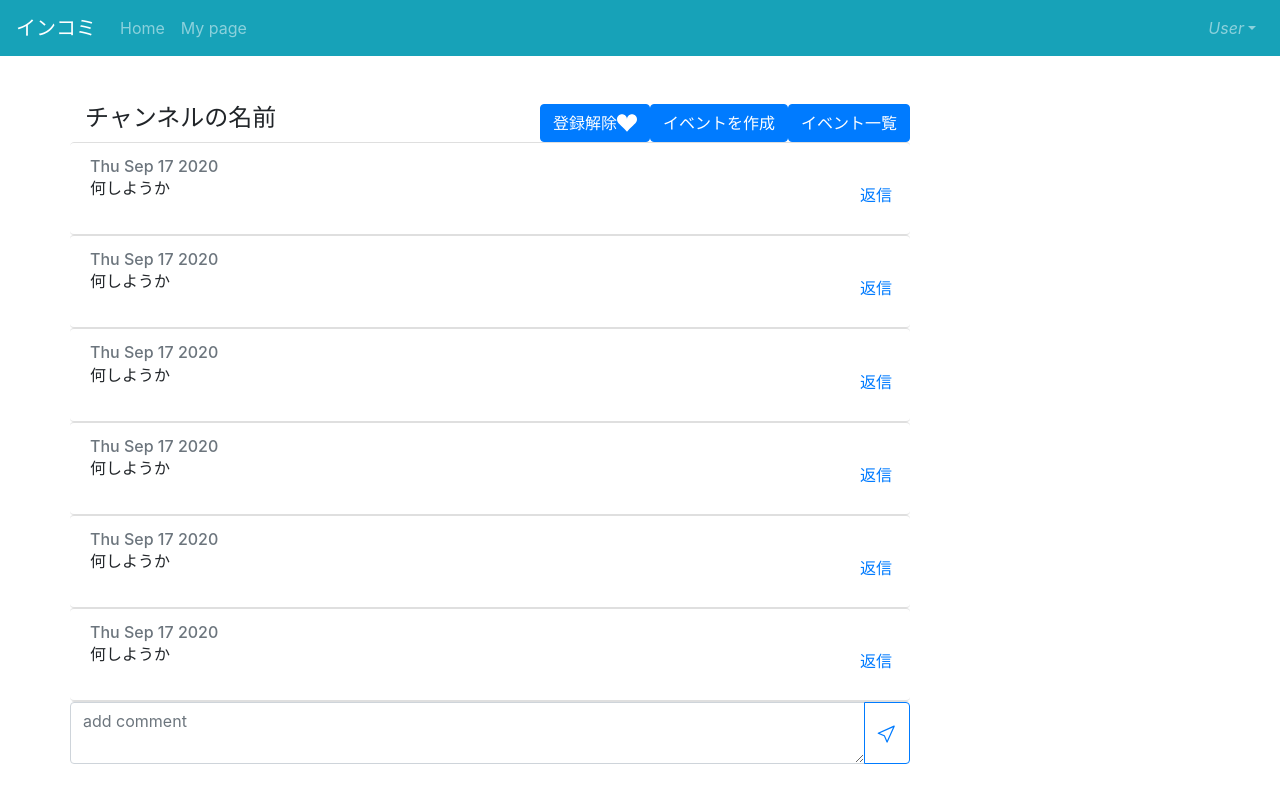
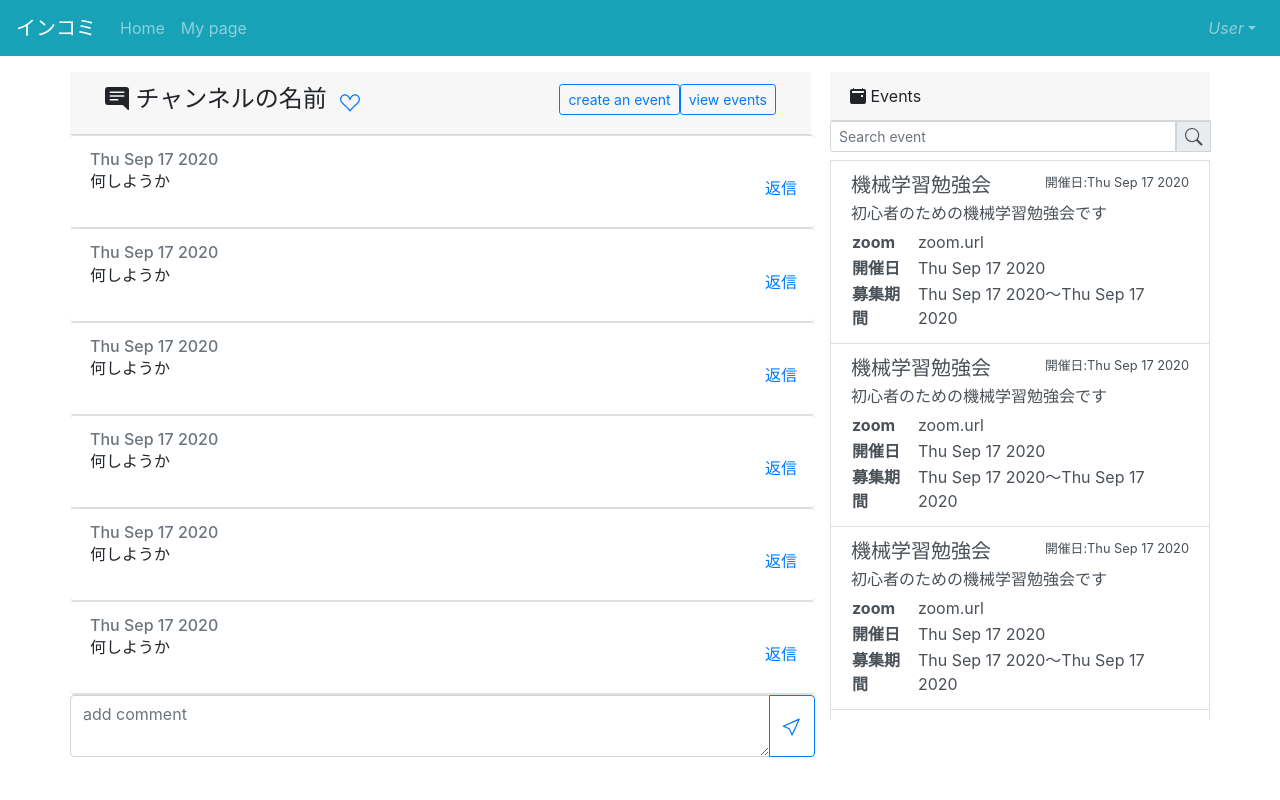
Before and after one commit to hosodr/incomi, a Nuxt app in the folder nuxt/src/app/: page /channel_list/1 in a window 1280 px wide. Built offline with nearby package versions, Linux system fonts and the light colour scheme.

Commit message:
イベント一覧をチャンネル閲覧ページに埋め込んだ

```diff
--- a/nuxt/src/app/components/Message.vue
+++ b/nuxt/src/app/components/Message.vue
@@ -27,13 +27,19 @@
 
 <script>
 export default {
-  props: { message: Object, parentThId: Number, getThread: Function },
+  props: {
+    message: Object,
+    parentThId: Number,
+    getThread: Function,
+    showThread: Function,
+  },
   data: () => {
     return {}
   },
   methods: {
     goThread() {
       this.getThread(this.parentThId, this.message.cmId)
+      this.showThread()
     },
   },
 }
--- a/nuxt/src/app/pages/channel_list/_id.vue
+++ b/nuxt/src/app/pages/channel_list/_id.vue
@@ -1,32 +1,56 @@
 <template>
   <div class="container">
-    <div class="row mt-5">
-      <div class="col-9">
-        <div class="row">
-          <h4 class="col-auto mr-auto">{{ thread.name }}</h4>
+    <div class="row mt-3">
+      <div class="col-8">
+        <div class="row card-header mr-1">
+          <div class="col-auto mr-auto">
+            <h4 class="d-inline-block">
+              <b-icon-chat-right-text-fill />
+              {{ thread.name }}
+            </h4>
+            <b-button
+              v-if="addMyChannel"
+              id="is-favorite"
+              variant="text"
+              class="d-inline-block text-primary"
+              @click="addMyChannel = !addMyChannel"
+              ><b-icon-suit-heart-fill
+            /></b-button>
+            <b-button
+              v-else
+              id="not-favorite"
+              variant="text"
+              class="d-inline-block text-primary"
+              @click="addMyChannel = !addMyChannel"
+              ><b-icon-suit-heart />
+            </b-button>
+
+            <b-popover
+              target="is-favorite"
+              :show.sync="addMyChannel"
+              triggers="click"
+              placement="top"
+            >
+              <strong>add your channel list!</strong>
+            </b-popover>
+          </div>
+
           <div class="col-auto">
+            <nuxt-link
+              class="btn btn-sm btn-outline-primary"
+              to="/event_list/make_event"
+              >create an event</nuxt-link
+            >
+            <!-- <nuxt-link class="btn btn-sm btn-outline-primary" to="/event_list"
+              >view events</nuxt-link
+            > -->
             <button
-              v-if="registar"
               type="button"
-              class="btn btn-primary col-auto"
-              @click="registar = !registar"
+              class="btn btn-sm btn-outline-primary"
+              @click="isThread = false"
             >
-              登録<b-icon-suit-heart />
+              view events
             </button>
-            <button
-              v-else
-              type="button"
-              class="btn btn-primary"
-              @click="registar = !registar"
-            >
-              登録解除<b-icon-suit-heart-fill />
-            </button>
-            <nuxt-link class="btn btn-primary" to="/event_list/make_event"
-              >イベントを作成</nuxt-link
-            >
-            <nuxt-link class="btn btn-primary" to="/event_list"
-              >イベント一覧</nuxt-link
-            >
           </div>
         </div>
         <div class="row">
@@ -37,12 +61,13 @@
                 :message="message"
                 :parent-th-id="thread.parentThId"
                 :get-thread="getThread"
+                :show-thread="showThread"
               />
             </template>
           </ul>
         </div>
         <div class="row">
-          <ul class="col list-group">
+          <div class="col list-group">
             <form class="form-group">
               <div class="input-group mb-3">
                 <textarea
@@ -56,12 +81,15 @@
                 </div>
               </div>
             </form>
-          </ul>
+          </div>
         </div>
       </div>
-      <div v-if="isThread" class="col">
-        <div class="row">
-          <h5>{{ childThread.name }}</h5>
+      <div v-if="isThread" class="col-4">
+        <div class="row card-header mr-1">
+          <p class="mb-0">
+            <b-icon-chat-right-text-fill />
+            {{ childThread.name }}
+          </p>
         </div>
         <div class="row">
           <ul v-if="isThread" class="col list-group height-fixed scroll">
@@ -71,12 +99,13 @@
                 :message="message"
                 :parent-th-id="childThread.parentThId"
                 :get-thread="getThread"
+                :show-thread="(isThread = true)"
               />
             </template>
           </ul>
         </div>
         <div class="row">
-          <form class="form-group">
+          <form class="col form-group">
             <div class="input-group mb-3">
               <textarea
                 class="form-control"
@@ -91,22 +120,58 @@
           </form>
         </div>
       </div>
+
+      <div v-else class="col-4">
+        <div class="row card-header">
+          <p class="mb-0">
+            <b-icon-calendar2-event-fill />
+            Events
+          </p>
+        </div>
+        <div class="row">
+          <b-input-group size="sm" class="mb-2">
+            <b-form-input
+              type="search"
+              placeholder="Search event"
+            ></b-form-input>
+            <b-input-group-prepend is-text>
+              <b-icon-search />
+            </b-input-group-prepend>
+          </b-input-group>
+        </div>
+        <div class="row justify-content-center height-fixed scroll">
+          <template v-for="event in events">
+            <EventItem :key="event.id" :event="event" />
+          </template>
+        </div>
+      </div>
     </div>
   </div>
 </template>
 
 <script>
-import { BIconSuitHeart, BIconSuitHeartFill, BIconCursor } from 'bootstrap-vue'
+import {
+  BIconSuitHeart,
+  BIconSuitHeartFill,
+  BIconCursor,
+  BIconSearch,
+  BIconCalendar2EventFill,
+  BIconChatRightTextFill,
+} from 'bootstrap-vue'
 export default {
   components: {
     BIconSuitHeart,
     BIconSuitHeartFill,
     BIconCursor,
+    BIconSearch,
+    BIconCalendar2EventFill,
+    BIconChatRightTextFill,
   },
   data: () => {
     const date = new Date().toDateString()
     return {
-      registar: false,
+      addMyChannel: false,
+      isThread: false,
       thread: {
         thId: 1,
         name: 'チャンネルの名前',
@@ -129,13 +194,63 @@ export default {
       ],
       childThread: null,
       childMessages: null,
+      events: [
+        {
+          evId: 2,
+          thId: 3,
+          hostId: 3,
+          name: '機械学習勉強会',
+          abstract: '初心者のための機械学習勉強会です',
+          zoomUrl: 'zoom.url',
+          datetime: new Date().toDateString(),
+          expiredDate: new Date().toDateString(),
+          from: new Date().toDateString(),
+          to: new Date().toDateString(),
+          deleteFlag: false,
+        },
+        {
+          evId: 2,
+          thId: 3,
+          hostId: 3,
+          name: '機械学習勉強会',
+          abstract: '初心者のための機械学習勉強会です',
+          zoomUrl: 'zoom.url',
+          datetime: new Date().toDateString(),
+          expiredDate: new Date().toDateString(),
+          from: new Date().toDateString(),
+          to: new Date().toDateString(),
+          deleteFlag: false,
+        },
+        {
+          evId: 2,
+          thId: 3,
+          hostId: 3,
+          name: '機械学習勉強会',
+          abstract: '初心者のための機械学習勉強会です',
+          zoomUrl: 'zoom.url',
+          datetime: new Date().toDateString(),
+          expiredDate: new Date().toDateString(),
+          from: new Date().toDateString(),
+          to: new Date().toDateString(),
+          deleteFlag: false,
+        },
+        {
+          evId: 2,
+          thId: 3,
+          hostId: 3,
+          name: '機械学習勉強会',
+          abstract: '初心者のための機械学習勉強会です',
+          zoomUrl: 'zoom.url',
+          datetime: new Date().toDateString(),
+          expiredDate: new Date().toDateString(),
+          from: new Date().toDateString(),
+          to: new Date().toDateString(),
+          deleteFlag: false,
+        },
+      ],
     }
   },
-  computed: {
-    isThread() {
-      return this.childThread !== null && this.childMessages !== null
-    },
-  },
+  computed: {},
   methods: {
     getThread(thId, cmId) {
       const thread = {
@@ -161,6 +276,9 @@ export default {
       this.childThread = thread
       this.childMessages = message
     },
+    showThread() {
+      this.isThread = true
+    },
   },
 }
 </script>
```
